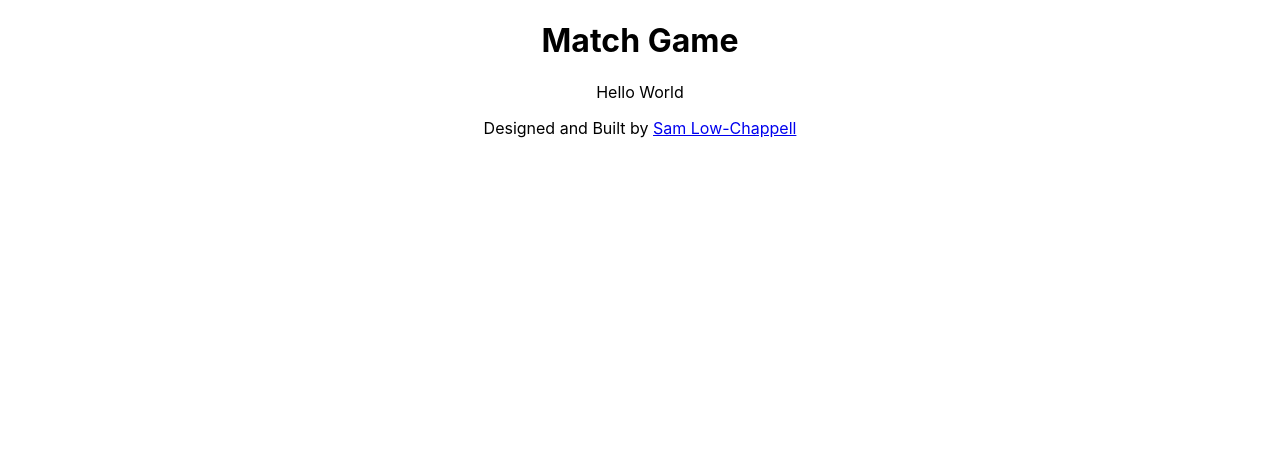
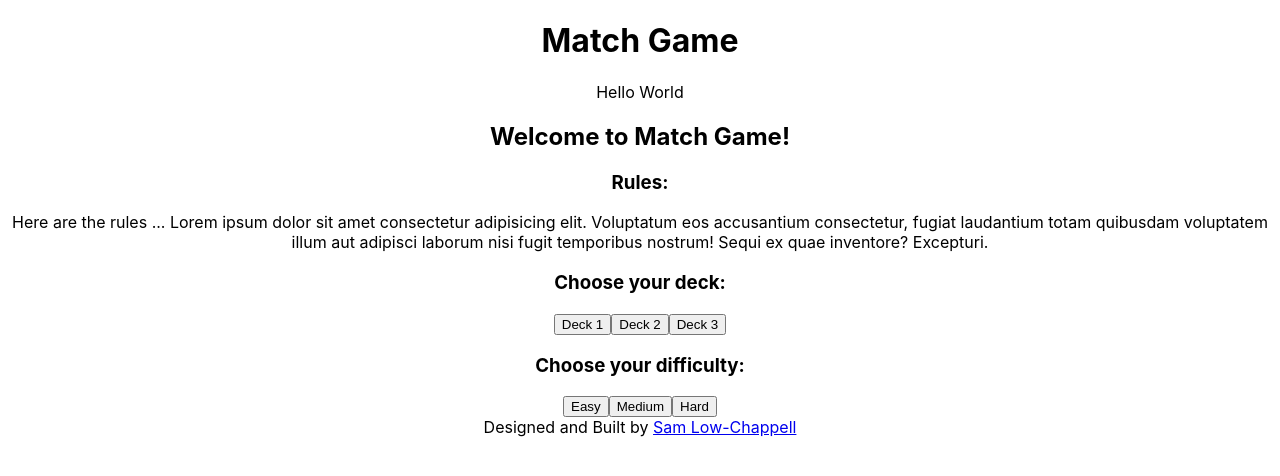
Before and after one commit to sjlowchappell/match-game, a React (Create React App) app: page / in a window 1280 px wide. Shown: the top 476 px of the page. Built offline with nearby package versions, Linux system fonts and the light colour scheme.

Commit message:
updated dependencies

```diff
--- a/package.json
+++ b/package.json
@@ -13,12 +13,14 @@
     "@types/react-dom": "^16.9.5",
     "@types/react-redux": "^7.1.7",
     "@types/redux": "^3.6.0",
+    "@types/styled-components": "^4.4.3",
     "prop-types": "^15.7.2",
     "react": "^16.12.0",
     "react-dom": "^16.12.0",
     "react-redux": "^7.2.0",
     "react-scripts": "3.4.0",
     "redux": "^4.0.5",
+    "styled-components": "^5.0.1",
     "typescript": "^3.7.5"
   },
   "scripts": {
--- a/src/App.tsx
+++ b/src/App.tsx
@@ -11,6 +11,7 @@ function App() {
 		<div className="App">
 			<Layout>
 				<p>Hello World</p>
+				<Modal />
 			</Layout>
 		</div>
 	);
--- a/src/components/modal.tsx
+++ b/src/components/modal.tsx
@@ -1,7 +1,29 @@
 import React, { FC } from 'react';
 
 const Modal: FC = () => {
-	return <p>Modal Component</p>;
+	return (
+		<div>
+			<h2>Welcome to Match Game!</h2>
+			<h3>Rules:</h3>
+			<p>
+				Here are the rules ... Lorem ipsum dolor sit amet consectetur adipisicing elit. Voluptatum eos
+				accusantium consectetur, fugiat laudantium totam quibusdam voluptatem illum aut adipisci laborum nisi
+				fugit temporibus nostrum! Sequi ex quae inventore? Excepturi.
+			</p>
+			<h3>Choose your deck:</h3>
+			<div>
+				<button>Deck 1</button>
+				<button>Deck 2</button>
+				<button>Deck 3</button>
+			</div>
+			<h3>Choose your difficulty:</h3>
+			<div>
+				<button>Easy</button>
+				<button>Medium</button>
+				<button>Hard</button>
+			</div>
+		</div>
+	);
 };
 
 export default Modal;
```
Also changed, not shown: 1 other file (tests, documents, lock files or other folders).
